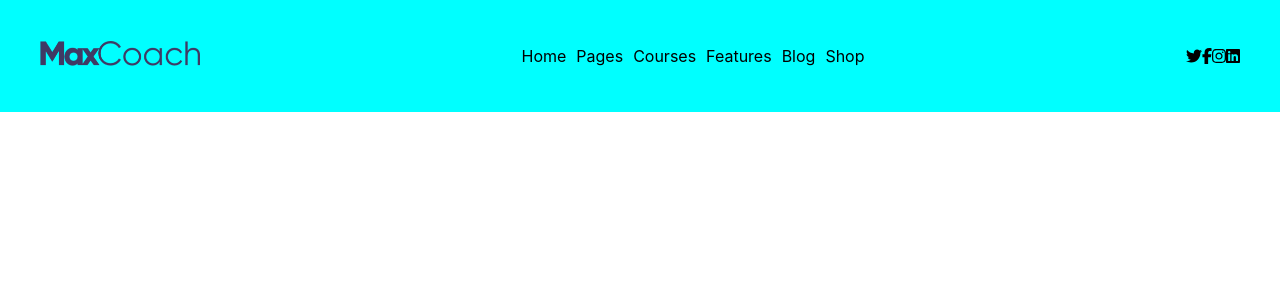
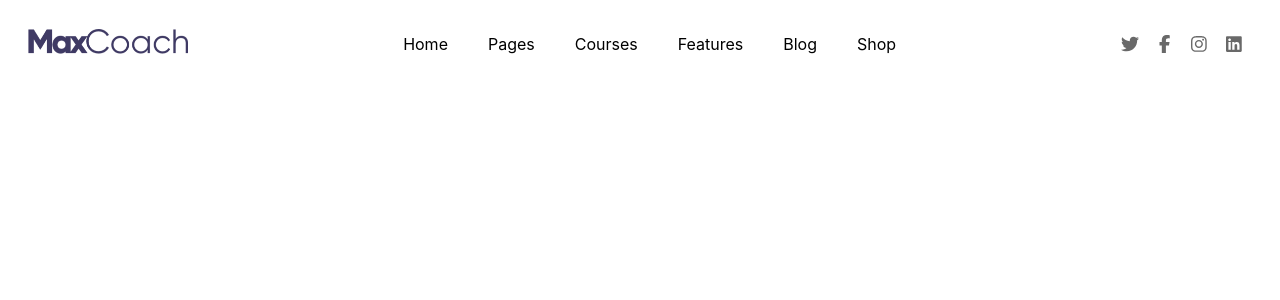
Before and after one commit to mirkodeglinnocenti/proj-html-vuejs, a Vue app: page / in a window 1280 px wide. Shown: the top 300 px of the page. Built offline with nearby package versions, Linux system fonts and the light colour scheme.

Commit message:
FEAT header with style added

```diff
--- a/src/components/Header.vue
+++ b/src/components/Header.vue
@@ -13,11 +13,11 @@
                     </ul>
                 </div>
                 <div class="col">
-                    <ul class="row">
-                        <li><a href="#"><font-awesome-icon icon="fa-brands fa-twitter" /></a></li>
-                        <li><a href="#"><font-awesome-icon icon="fa-brands fa-facebook-f" /></a></li>
-                        <li><a href="#"><font-awesome-icon icon="fa-brands fa-instagram" /></a></li>
-                        <li><a href="#"><font-awesome-icon icon="fa-brands fa-linkedin" /></a></li>
+                    <ul class="social-icons row">
+                        <li><a class="icon" href="#"><font-awesome-icon icon="fa-brands fa-twitter" /></a></li>
+                        <li><a class="icon" href="#"><font-awesome-icon icon="fa-brands fa-facebook-f" /></a></li>
+                        <li><a class="icon" href="#"><font-awesome-icon icon="fa-brands fa-instagram" /></a></li>
+                        <li><a class="icon" href="#"><font-awesome-icon icon="fa-brands fa-linkedin" /></a></li>
                     </ul>
 
                 </div>
@@ -40,13 +40,26 @@
 </script>
 
 <style lang="scss" scoped>
+@use '../style/partials/variables.scss' as *;
 
 .main-header{
-    background-color: aqua;
-    padding: 40px;
+    padding: 28px;
 
     img{
         width: 160px;
+    }
+    .social-icons{
+        font-size: 18px;
+        // gap: 24px;
+    }
+
+    .icon{
+        padding: 0 10px;
+        color: $social-icon;
+    }
+
+    .icon:hover{
+        color: $primary-color;
     }
 }
 .row{
@@ -55,7 +68,8 @@
 }
 
 .menu-list{
-    gap: 10px;
+    font-size: 1rem;
+    gap: 40px;
 }
 
 </style>
--- a/src/style/partials/variables.scss
+++ b/src/style/partials/variables.scss
@@ -1 +1,4 @@
-$color-red: red;
+
+$social-icon: #696969;
+$primary-color: #EF6F31;
+$secondary-color: #6AC5F1;
```
